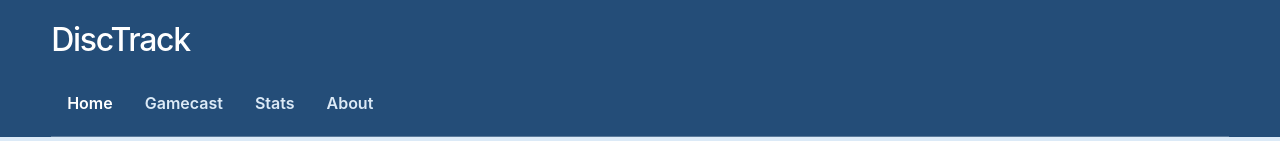
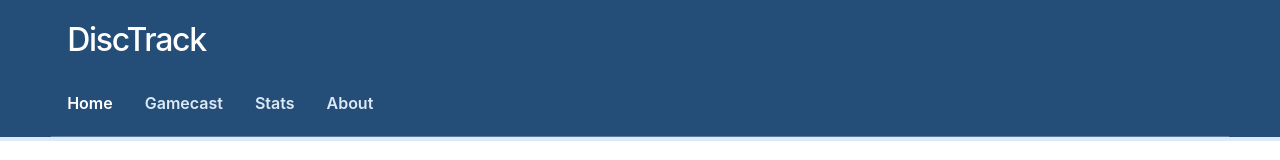
Before and after one commit to bombxark27/startup, a React (Vite) app: page / in a window 1280 px wide. Shown: the top 160 px of the page. Built offline with nearby package versions, Linux system fonts and the light colour scheme.

Commit message:
added padding to nav

```diff
--- a/src/app.css
+++ b/src/app.css
@@ -327,7 +327,7 @@ button:active {
 
 .site-header h1 {
     margin: 0;
-    padding: 0.25rem 0 0.75rem;
+    padding: 0.25rem 1rem 0.75rem;
     font-size: clamp(1.35rem, 2.5vw, 2rem);
     line-height: 1.25;
     letter-spacing: -0.04em;
```
